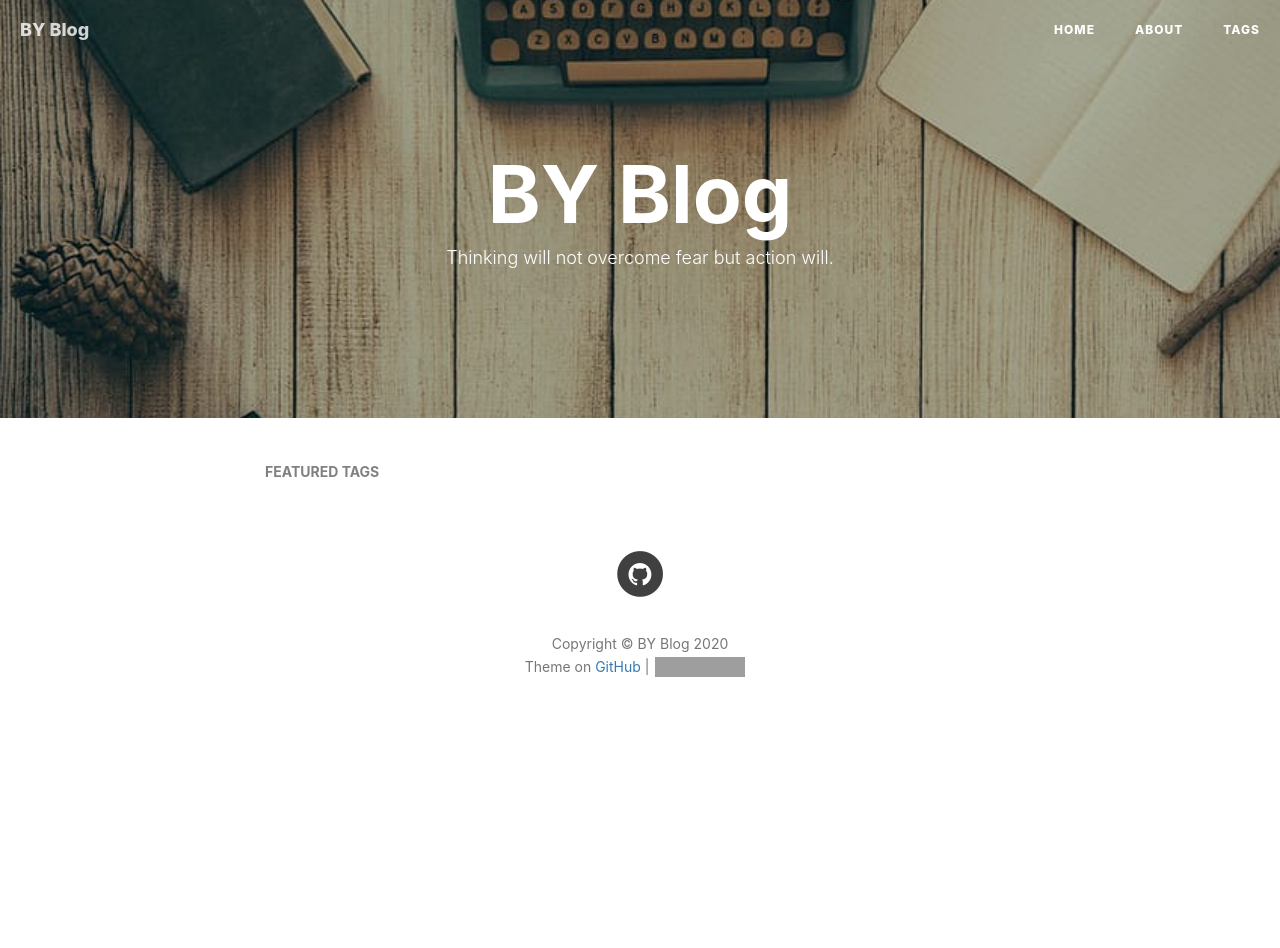
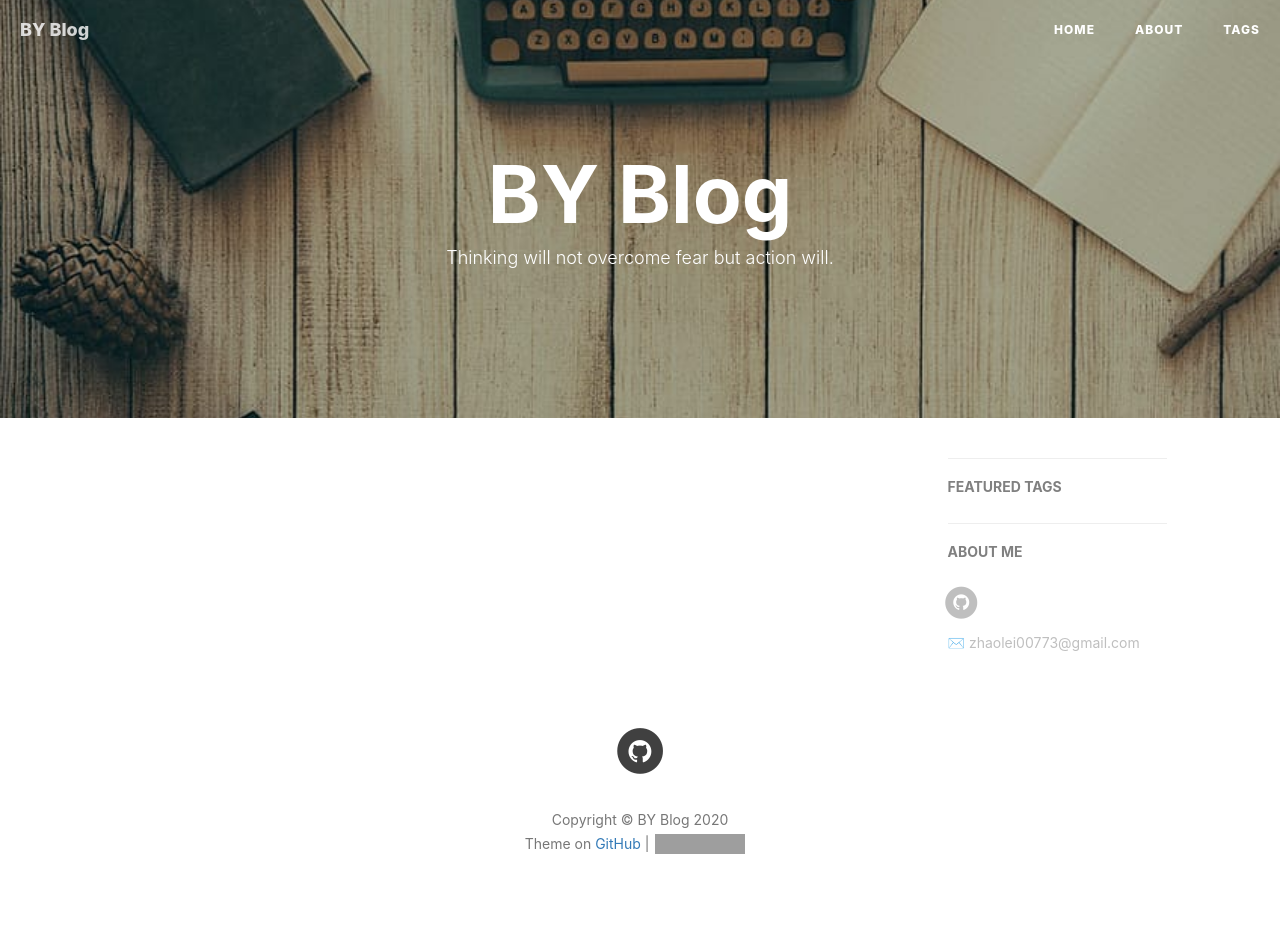
Before and after one commit to zhaolei00773/zhaolei00773.github.io, a Jekyll site: the page built from index.html, in a window 1280 px wide. Built offline with Jekyll 4.4.1, drawn with Linux system fonts in a browser that asks for light colours; nearby versions of some CDN libraries; the list of posts is cut into pages by our own code; comment, search, counter and statistics services are not loaded; before the commit the page ends 900 px from its top, so only the background shows below that; grey boxes are pictures that could not be loaded.

Commit message:
Update _config.yml

```diff
--- a/_config.yml
+++ b/_config.yml
@@ -10,9 +10,9 @@ baseurl: ""      # for example, '/blog' if your blog hosted on 'host/blog'
 github_repo: "https://github.com/zhaolei00773/zhaolei00773.github.io.git" # you code repository
 
 # Sidebar settings
-sidebar: false                           # whether or not using Sidebar.
-sidebar-about-description: "Goals determine what you going to be!"
-sidebar-avatar: /img/about-BY-gentle.jpg      # use absolute URL, seeing it's used in both `/` and `/about/`
+#sidebar: false                           # whether or not using Sidebar.
+#sidebar-about-description: "Goals determine what you going to be!"
+#sidebar-avatar: /img/about-BY-gentle.jpg      # use absolute URL, seeing it's used in both `/` and `/about/`
 
 
 
```
